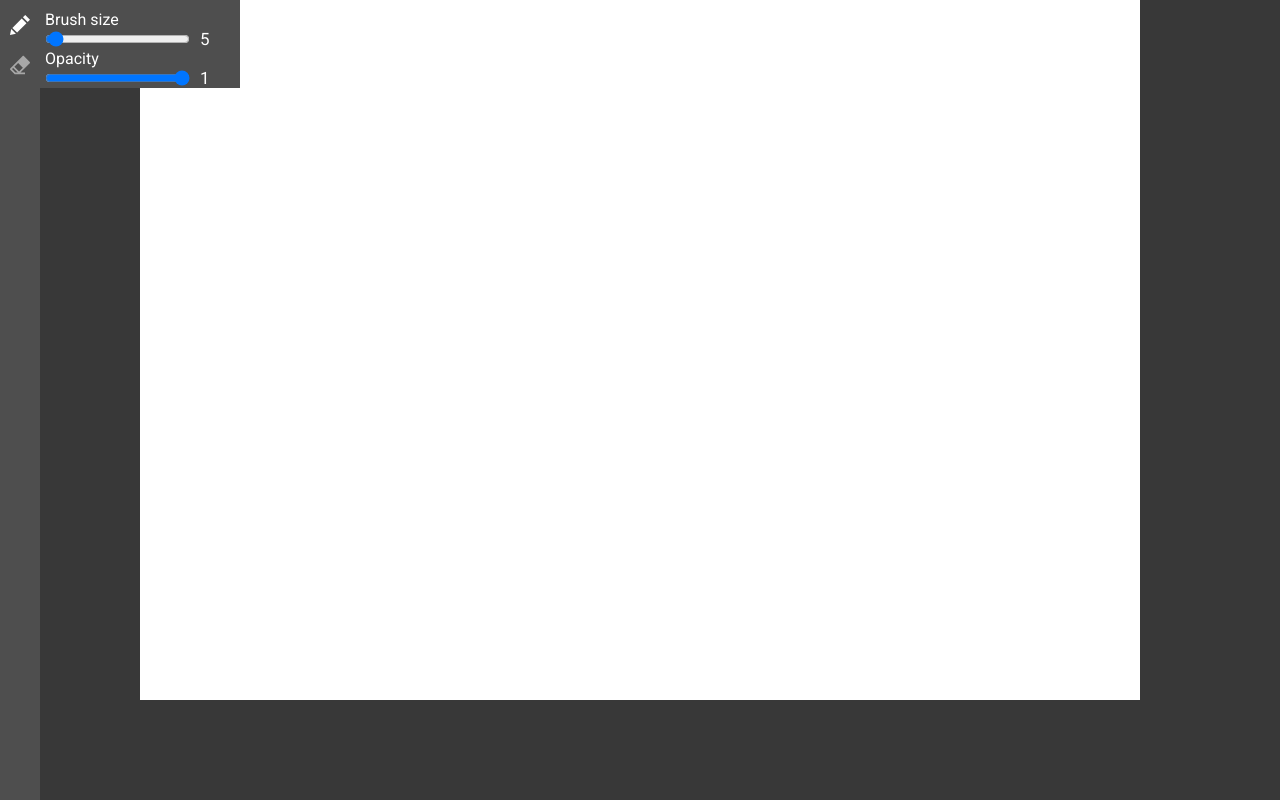
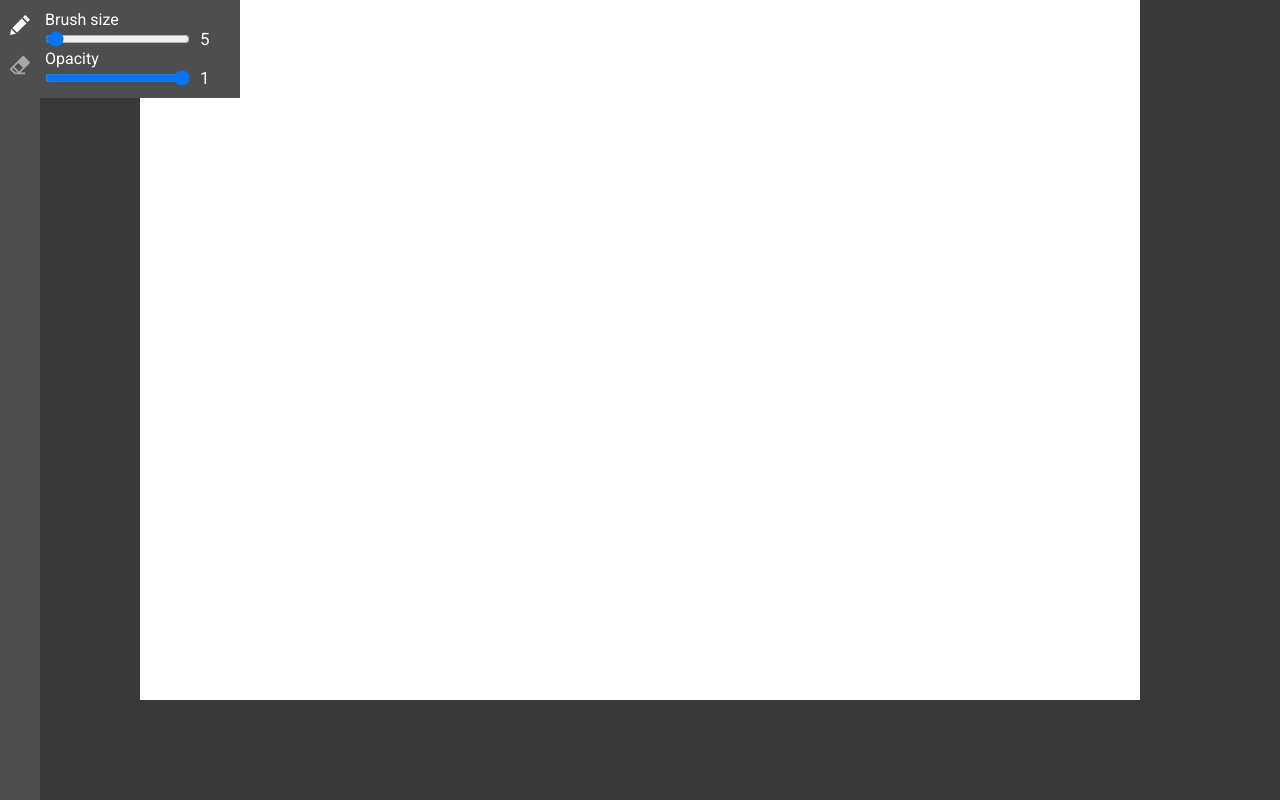
Before and after one commit to mateuszbuturla/BuPaint-Studio, a React (Create React App) app: page / in a window 1280 px wide. Built offline with nearby package versions, Linux system fonts and the light colour scheme.

Commit message:
toolSettingsBar fix

```diff
--- a/src/components/layout/ToolSettingsBar/StyledToolSettingsBar.ts
+++ b/src/components/layout/ToolSettingsBar/StyledToolSettingsBar.ts
@@ -7,7 +7,7 @@ const StyledToolSettingsBar = styled.div`
   top: 0px;
   left: 40px;
   background-color: ${(props) => props.theme.colors.lightBG};
-  padding-top: 10px;
+  padding: 10px 0px;
 `;
 
 export { StyledToolSettingsBar };
```
